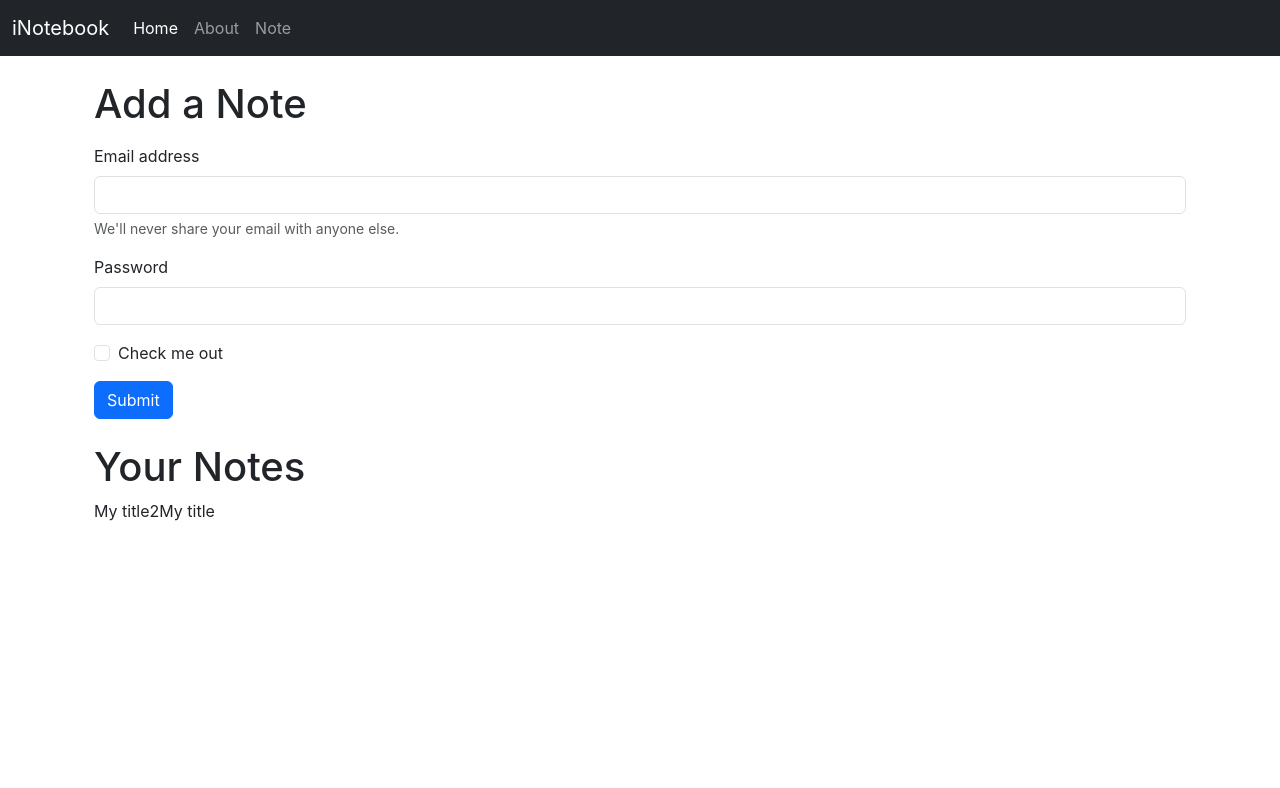
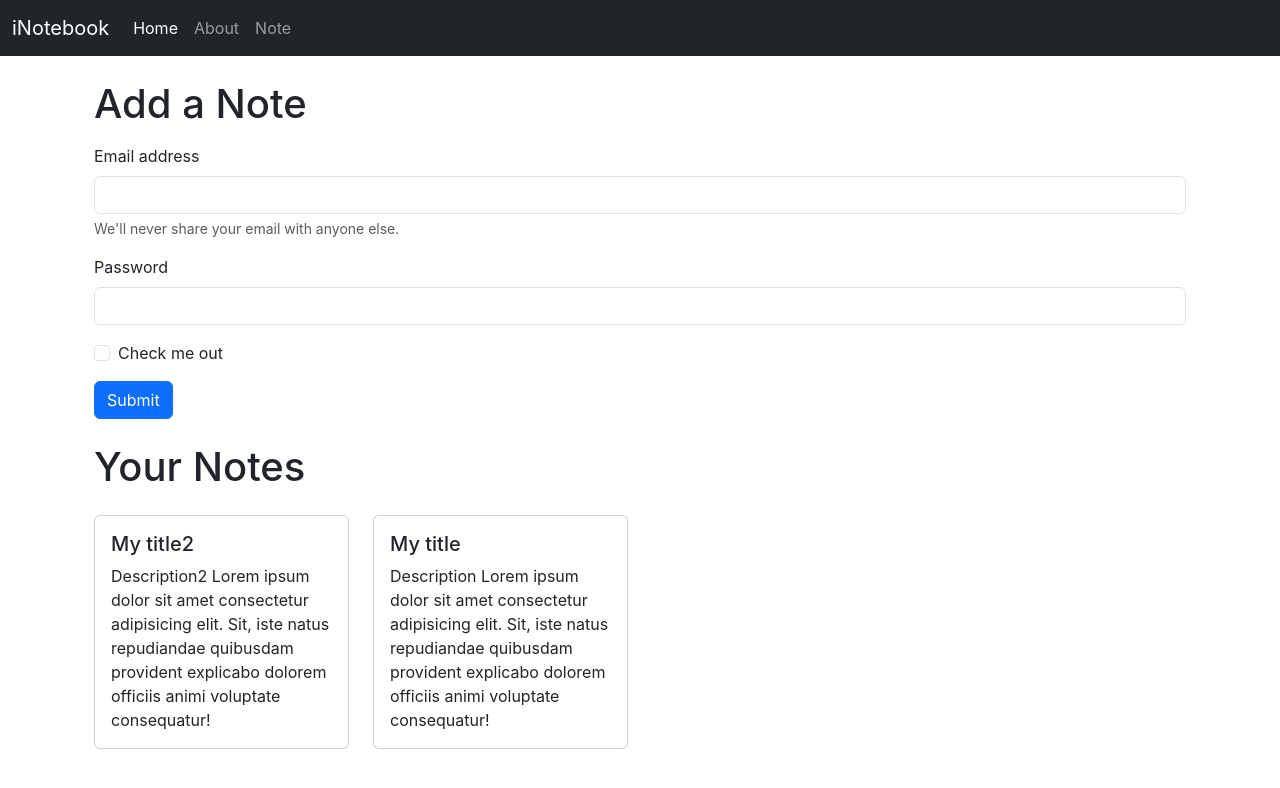
Before and after one commit to sandeepshrestha200/iNotebook, a React (Create React App) app: page / in a window 1280 px wide. Shown: the top 788 px of the page. Built offline with nearby package versions, Linux system fonts and the light colour scheme.

Commit message:
adding notes in notes component and noteitem components #61

```diff
--- a/src/components/Home.js
+++ b/src/components/Home.js
@@ -1,9 +1,8 @@
-import React, { useContext } from "react";
-import noteContext from "../context/notes/noteContext";
+import React from "react";
+import Note from "./Note";
 
 const Home = () => {
-  const context = useContext(noteContext);
-  const { notes, setNotes } = context;
+
   return (
     <>
       <div className="my-4">
@@ -39,14 +38,7 @@ const Home = () => {
           </div>
         </div>
 
-        <div className="container my-4">
-          <h1>Your Notes</h1>
-          <div>
-            {notes.map((note) => {
-              return note.title;
-            })}
-          </div>
-        </div>
+      <Note/>
       </div>
     </>
   );
--- a/src/components/Note.js
+++ b/src/components/Note.js
@@ -1,7 +1,22 @@
-import React from 'react'
+import React, { useContext } from "react";
+import noteContext from "../context/notes/noteContext";
+import NoteItem from "./NoteItem";
 
 const Note = () => {
-  return <div>This is Note page.</div>;
-}
+  const context = useContext(noteContext);
+  const { notes, setNotes } = context;
+  return (
+    <>
+      <div className="container my-4">
+        <h1>Your Notes</h1>
+        <div className="row">
+          {notes.map((note) => {
+            return <NoteItem note={note} key={note._id} />;
+          })}
+        </div>
+      </div>
+    </>
+  );
+};
 
-export default Note
+export default Note;
--- /dev/null
+++ b/src/components/NoteItem.js
@@ -0,0 +1,22 @@
+import React from "react";
+
+const NoteItem = (props) => {
+  const { note } = props;
+
+  return (
+    <>
+      {/* <div>{note.title}</div> */}
+
+      <div className="col-md-3 my-3">
+        <div className="card">
+          <div className="card-body">
+            <h5 className="card-title">{note.title}</h5>
+            <p className="card-text">{note.description} Lorem ipsum dolor sit amet consectetur adipisicing elit. Sit, iste natus repudiandae quibusdam provident explicabo dolorem officiis animi voluptate consequatur!</p>
+          </div>
+        </div>
+      </div>
+    </>
+  );
+};
+
+export default NoteItem;
```
